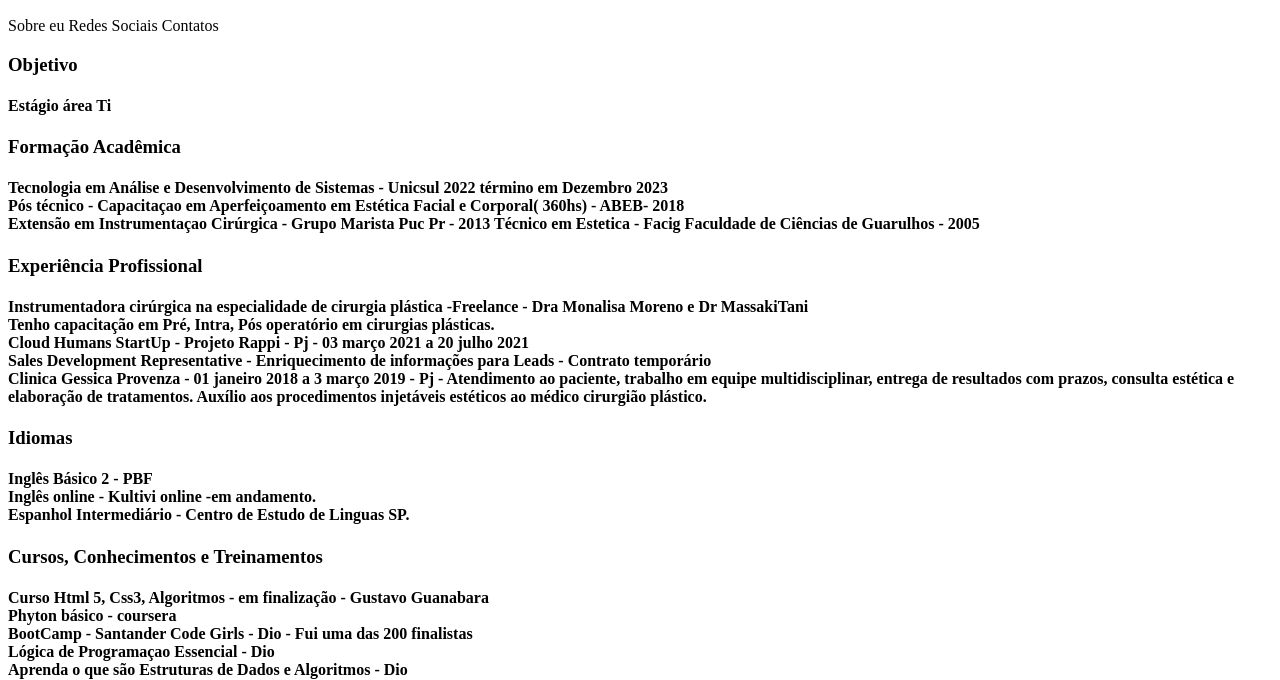
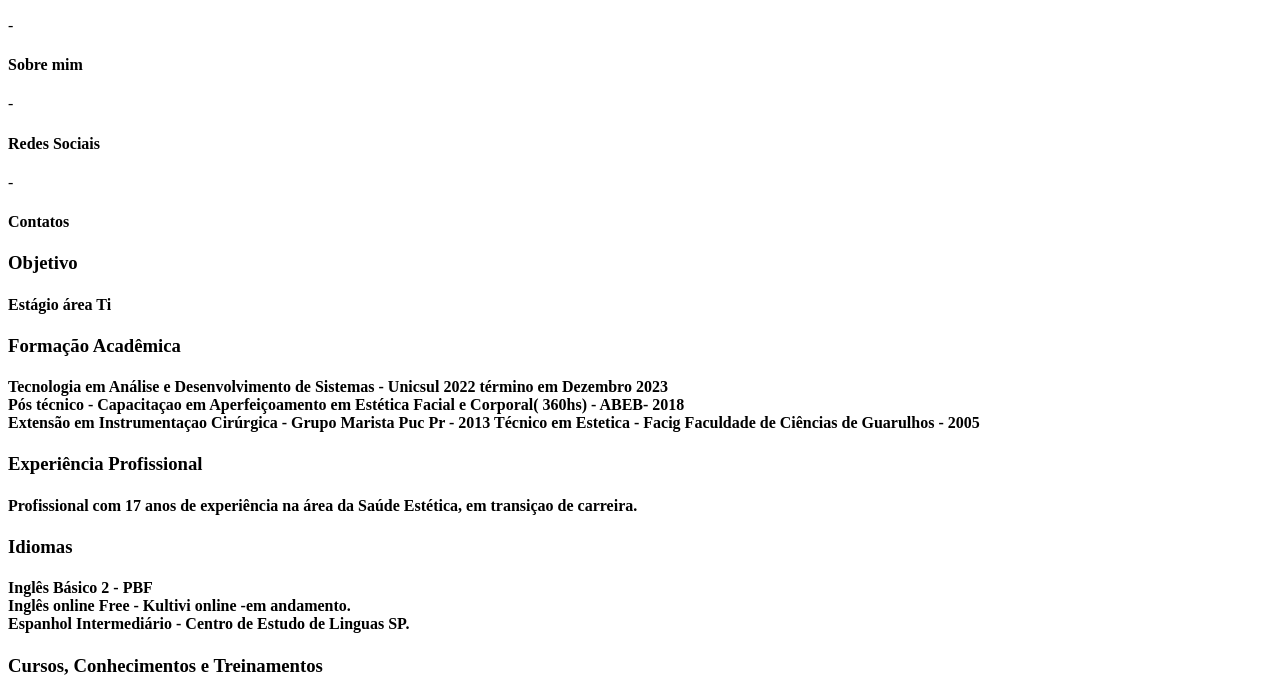
Before and after one commit to ElieteCampos/Curr-culo, a plain HTML site: page index.html in a window 1280 px wide. Shown: the part 110-790 px from the top of the page. Drawn offline with Linux system fonts and the light colour scheme.

Commit message:
Update index.html

```diff
--- a/index.html
+++ b/index.html
@@ -12,18 +12,29 @@
             Currículo Tecnologia
 
         </h1>
-        <nav>
+        <span>
             <h2>
                 Eliete Gomes Campos
             </h2>
+        </span>
+        -
+        <nav>
             <span>
-                Sobre eu
+                <h4>
+                  Sobre mim
+                </h4>
             </span>
+            -
             <span>
+                <h4>
                   Redes Sociais
+                </h4>
             </span>
+            -
             <span>
+                <h4>
                   Contatos
+                </h4>
             </span>
         </nav>
 
@@ -44,38 +55,34 @@
                 término em Dezembro 2023 <br/>
                 Pós técnico - Capacitaçao em Aperfeiçoamento em Estética Facial e Corporal( 360hs) - ABEB- 2018<br/>
                 Extensão em Instrumentaçao Cirúrgica - Grupo Marista Puc Pr - 2013
-            Técnico em Estetica - Facig Faculdade de Ciências de Guarulhos - 2005 </h4>
+                Técnico em Estetica - Facig Faculdade de Ciências de Guarulhos - 2005
+            </h4>
         </article>
     </section>
     <section>
         <h3>Experiência Profissional</h3>
+        <article>
             <h4>
-            <article>
-            Instrumentadora cirúrgica na especialidade de cirurgia plástica -Freelance - Dra Monalisa Moreno e Dr MassakiTani<br/>
-            Tenho capacitação em Pré, Intra, Pós operatório em cirurgias plásticas.<br/>
-            Cloud Humans StartUp - Projeto Rappi - Pj - 03 março 2021 a 20 julho 2021 <br/>
-            Sales Development Representative - Enriquecimento de informações para Leads - Contrato temporário <br/>
-            Clinica Gessica Provenza - 01 janeiro 2018 a 3 março 2019 - Pj - Atendimento ao paciente,
-            trabalho em equipe multidisciplinar, entrega de resultados com prazos, consulta estética e elaboração de tratamentos.
-            Auxílio aos procedimentos injetáveis estéticos ao médico cirurgião plástico.
+                <p>Profissional com 17 anos de experiência na área da Saúde Estética,
+                em transiçao de carreira.</p>
+            </h4>
         </article>
-        </h4>
 
     </section>
     <section>
         <h3>Idiomas</h3>
+        <article>
             <h4>
-            <article>
                 Inglês Básico 2 - PBF<br/>
-            Inglês online - Kultivi online -em andamento.<br/>
+                Inglês online Free - Kultivi online -em andamento.<br/>
                 Espanhol Intermediário - Centro de Estudo de Linguas SP.<br/>
+            </h4>
         </article>
-        </h4>
             </section>
     <section>
         <h3>Cursos, Conhecimentos e Treinamentos</h3>
+        <article>
             <h4>
-            <article>
                 Curso Html 5, Css3, Algoritmos - em finalização - Gustavo Guanabara<br/>
                 Phyton básico - coursera<br/>
                 BootCamp - Santander Code Girls - Dio - Fui uma das 200 finalistas<br/>
@@ -94,8 +101,8 @@
                 Introdução ao correio Eletrônico e Groupware - Novell do Brasil 2001<br/>
                 Curso Básico de Redes - Novell do Brasil 2001<br/>
                 Pacote Office.<br/>
+            </h4>
         </article>
-        </h4>
     </section>
     <footer>
         <h4>Atenciosamente</h4>
```
Lines whose indentation alone changed are shown as unchanged.
